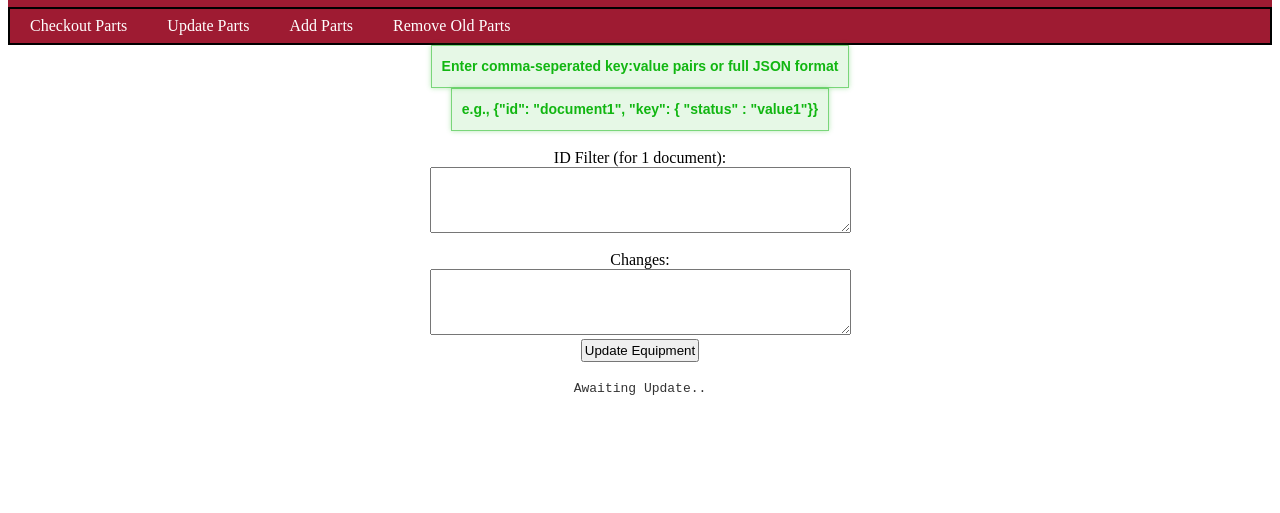
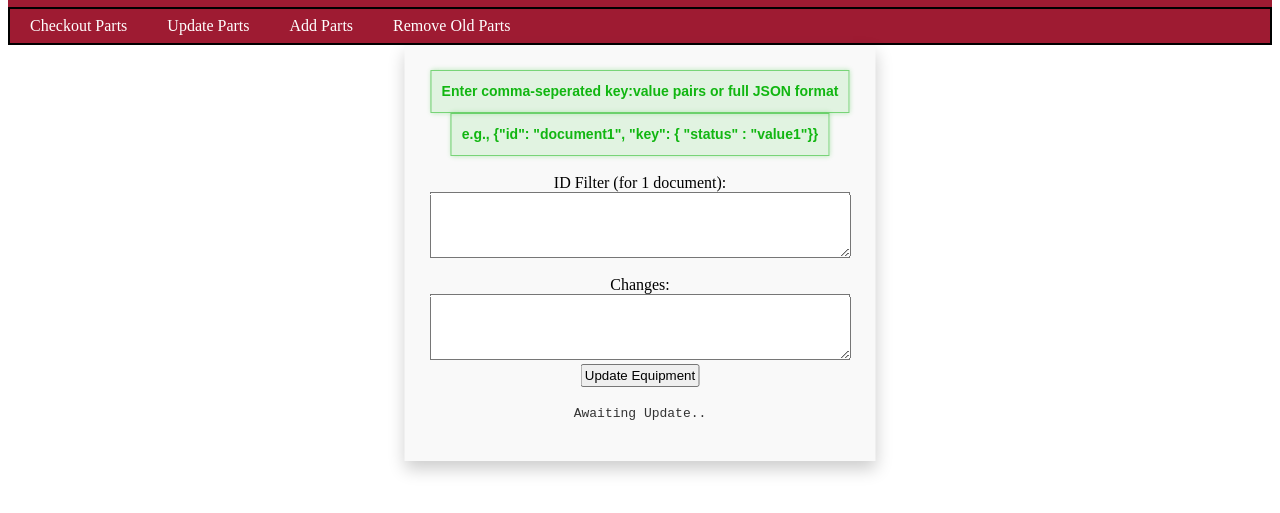
Before and after one commit to adamw1221/CS495-Lab-Inventory-Group-F, a plain HTML site: page html/testUpdate.html in a window 1280 px wide. Shown: the part 101-614 px from the top of the page. Drawn offline with Linux system fonts and the light colour scheme.

Commit message:
Style Update for Update Equ

```diff
--- a/css/styles.css
+++ b/css/styles.css
@@ -40,10 +40,19 @@ button:hover {
 }
 
 .input-container {
+    align-items: center;
+    background-color: #f9f9f9;
+    box-shadow: 0px 8px 16px 0px rgba(0, 0, 0, 0.2);
     display: flex;
-    align-items: center;
+
     flex-direction: column;
+    left: 50%;
+    padding: 25px;
+    position: absolute;
+    transform: translateX(-50%); /* Move the dropdown back by half of its width */
+
 }
+
 
 header {
     background-color: #9E1B32;
```
